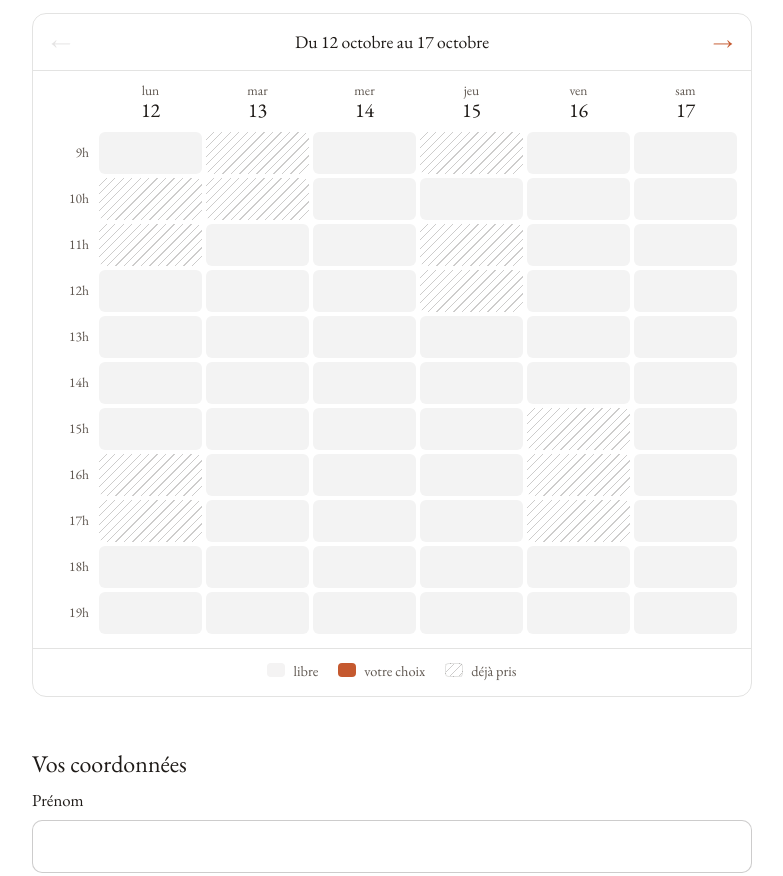
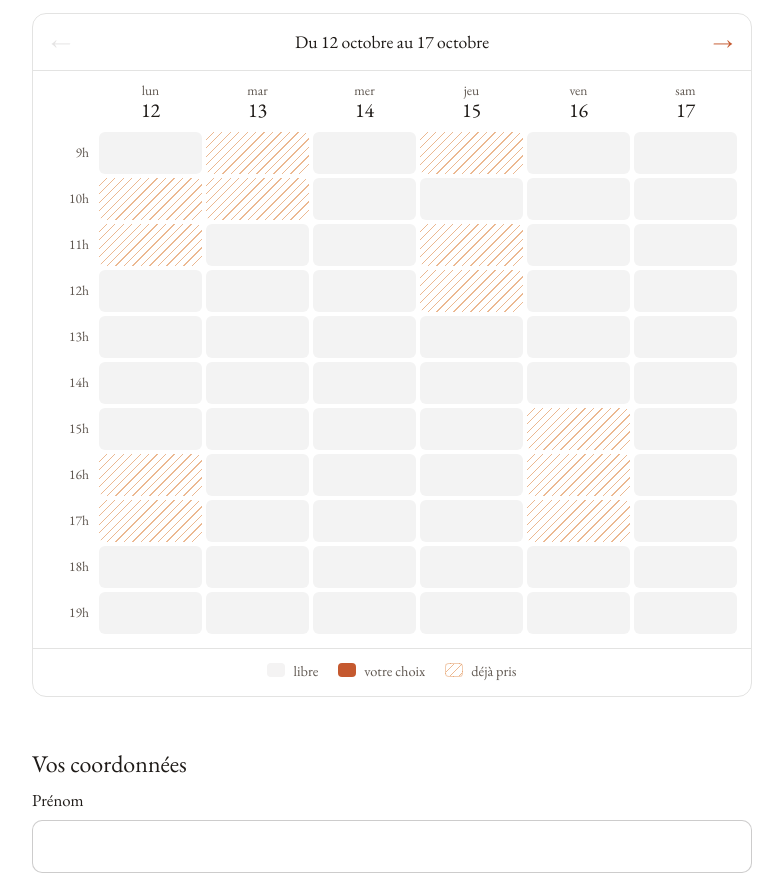
Before and after one commit to progerian/shannon-steen, a plain HTML site: page rendez-vous.html in a window 1280 px wide. Shown: the part 441-1317 px from the top of the page, without its empty margins (248-1031 px from the left). Drawn offline with nearby package versions, Linux system fonts and the light colour scheme.

Commit message:
Agenda : hachures orange pour les créneaux pris
Co-Authored-By: Claude Opus 5.5 <noreply@anthropic.com>

```diff
--- a/style.css
+++ b/style.css
@@ -273,10 +273,10 @@ section.schema { scroll-margin-top: 0; } /* l'écran du schéma s'aligne pile su
 .creneau:focus-visible { outline: 2px solid var(--encre); outline-offset: 2px; }
 /* créneau déjà pris dans l'agenda de Shannon : hachuré, non cliquable */
 .creneau--pris, .pastille--pris {
-  background: repeating-linear-gradient(135deg, transparent 0 5px, color-mix(in srgb, var(--encre) 22%, transparent) 5px 6px);
+  background: repeating-linear-gradient(135deg, transparent 0 5px, color-mix(in srgb, var(--c-orange) 70%, transparent) 5px 6px);
   cursor: default;
 }
-.creneau--pris:hover { background: repeating-linear-gradient(135deg, transparent 0 5px, color-mix(in srgb, var(--encre) 22%, transparent) 5px 6px); }
+.creneau--pris:hover { background: repeating-linear-gradient(135deg, transparent 0 5px, color-mix(in srgb, var(--c-orange) 70%, transparent) 5px 6px); }
 
 .agenda__legende {
   list-style: none; margin: 0; padding: 10px 14px 14px;
@@ -287,7 +287,7 @@ section.schema { scroll-margin-top: 0; } /* l'écran du schéma s'aligne pile su
 .pastille { width: 18px; height: 14px; border-radius: 4px; display: inline-block; }
 .pastille--libre { background: color-mix(in srgb, var(--encre) 5%, transparent); }
 .pastille--choisi { background: var(--terre); }
-.pastille--pris { border: 1px solid color-mix(in srgb, var(--encre) 12%, transparent); }
+.pastille--pris { border: 1px solid color-mix(in srgb, var(--c-orange) 50%, transparent); }
 
 /* Récapitulatif des créneaux choisis : on peut en retirer un d'un geste */
 .choix { margin-top: 20px; }
```
